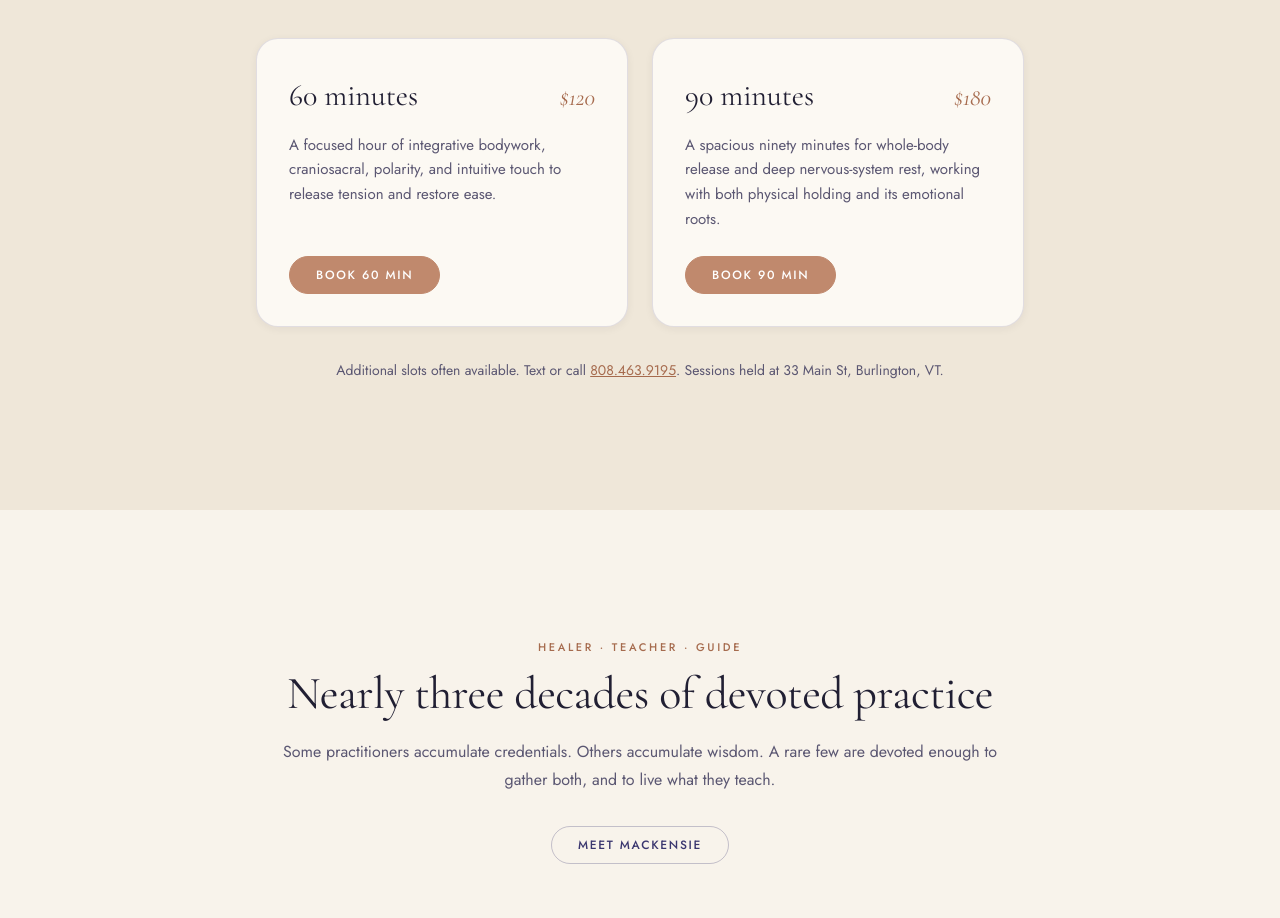
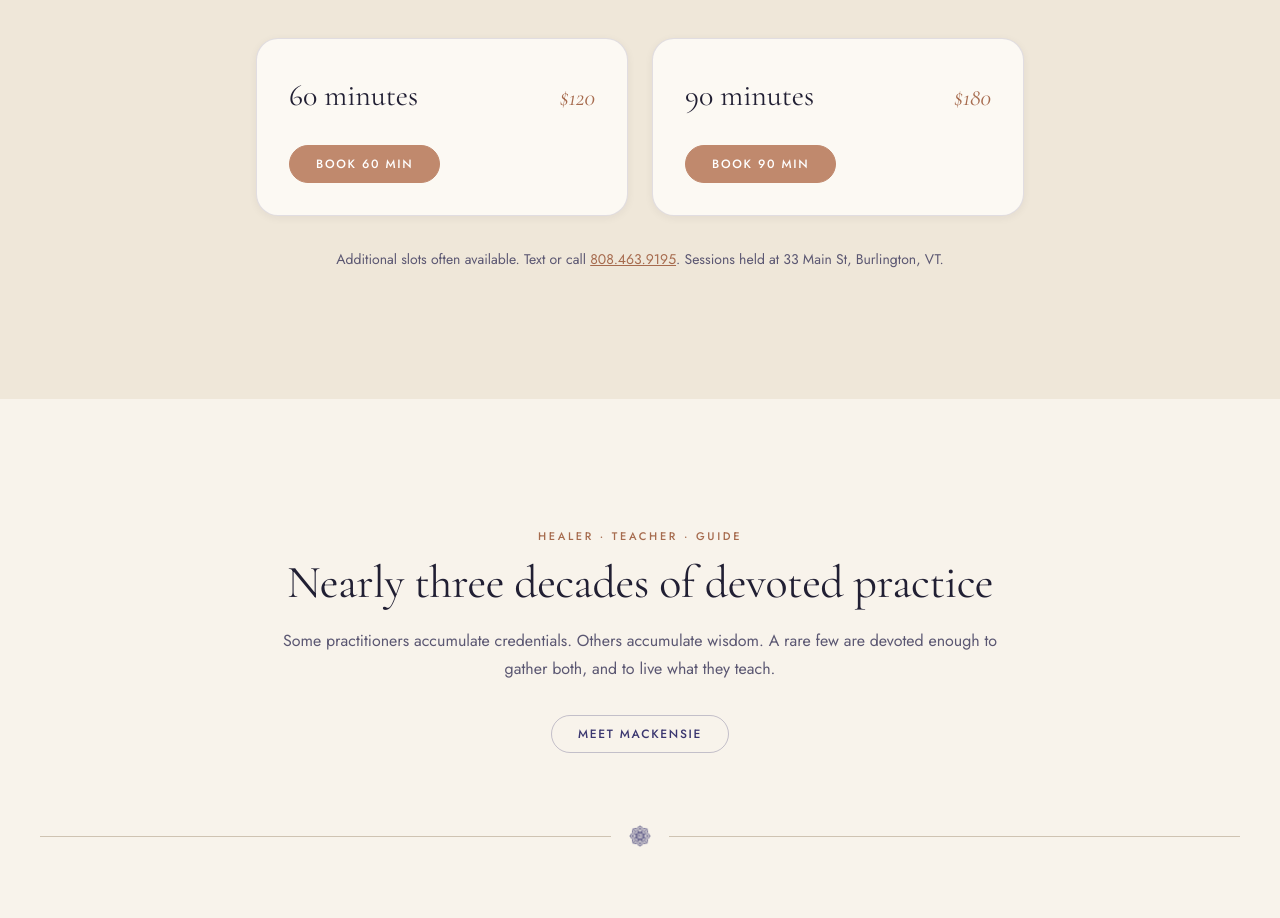
Before and after one commit to samperet/intelligentembodiment, a Next.js app: page / in a window 1280 px wide. Shown: the part 1180-2098 px from the top of the page. Built offline with nearby package versions, Linux system fonts and the light colour scheme.

Commit message:
Remove session descriptions from 60/90-min cards (home + booking)
Co-Authored-By: Claude Opus 4.8 <noreply@anthropic.com>
Claude-Session: https://claude.ai/code/session_017uVHW9kqtiJ6h4EEFKni1D

```diff
--- a/app/page.tsx
+++ b/app/page.tsx
@@ -96,9 +96,6 @@ export default function HomePage() {
                     ${s.price}
                   </span>
                 </div>
-                <p className="mt-3 flex-1 font-sans text-[15px] leading-[1.65] text-ink-500">
-                  {s.blurb}
-                </p>
                 <Link
                   href={`/book?service=${s.id}`}
                   className="btn btn-primary btn-md mt-6 self-start"
--- a/components/BookingWidget.tsx
+++ b/components/BookingWidget.tsx
@@ -154,9 +154,6 @@ export function BookingWidget({ initialService }: { initialService?: string }) {
                     ${s.price}
                   </span>
                 </div>
-                <p className="mt-2 font-sans text-[14px] leading-[1.6] text-ink-500">
-                  {s.blurb}
-                </p>
               </button>
             );
           })}
```
